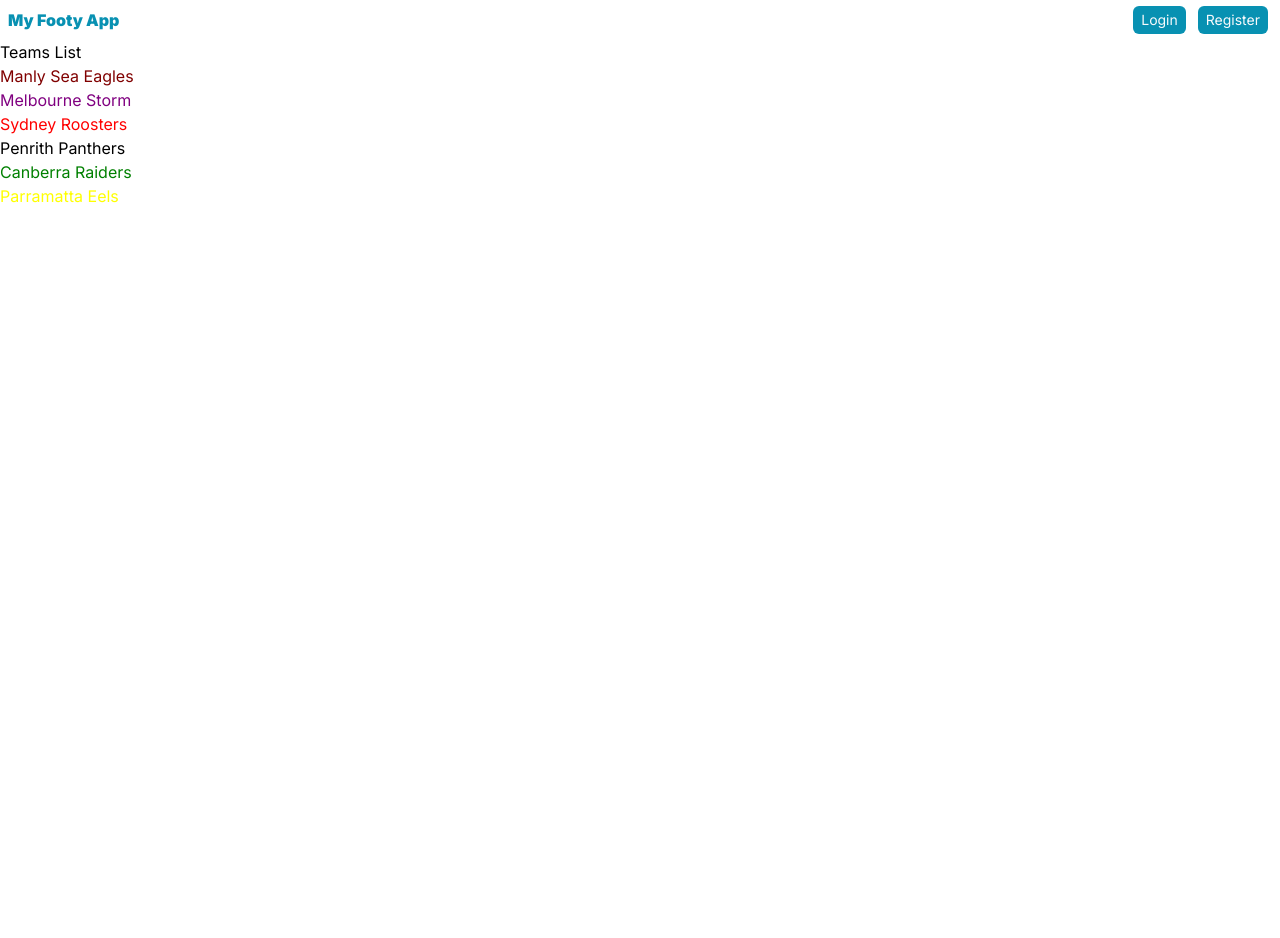
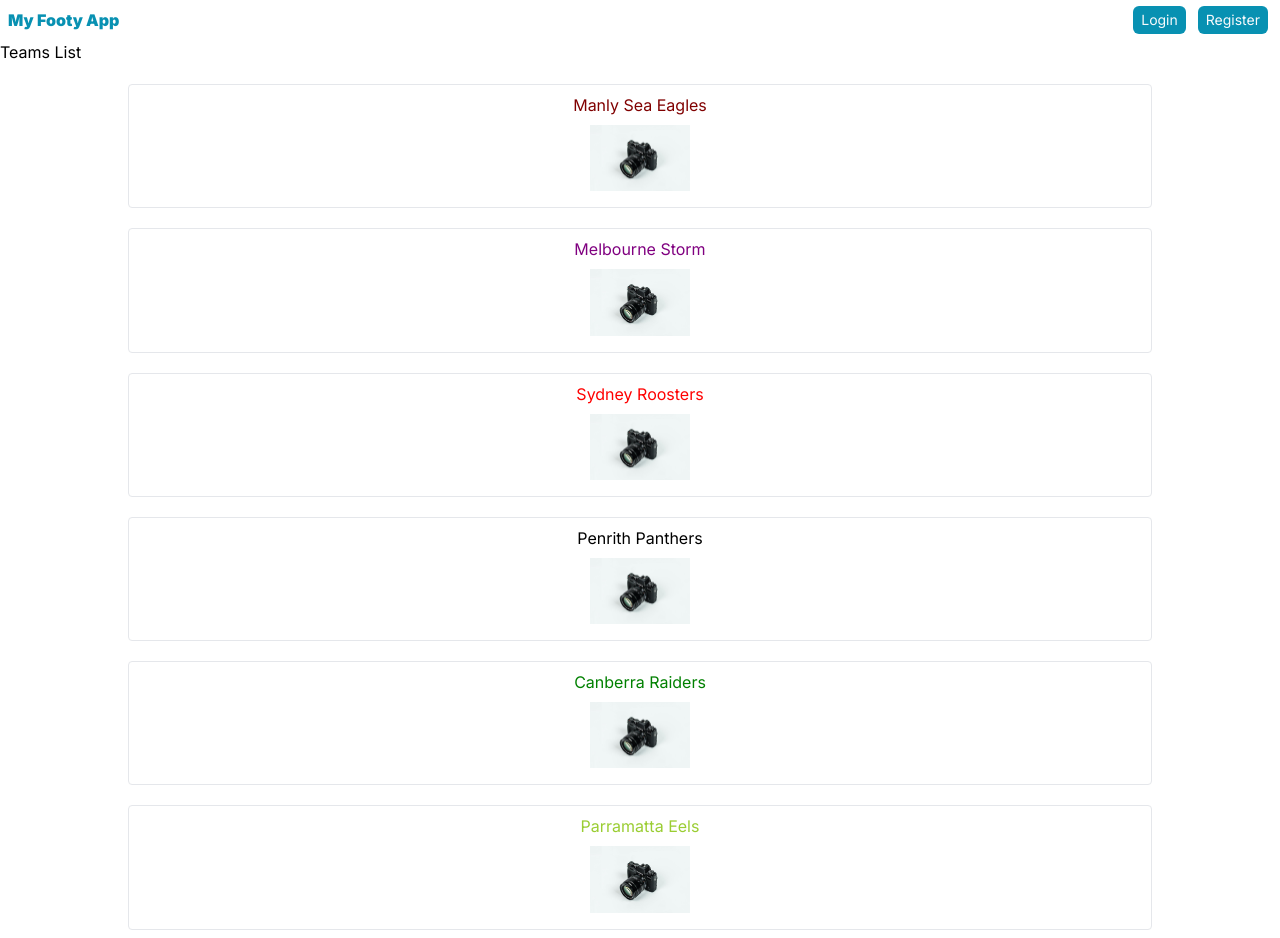
Before and after one commit to JordanWalling/my-footy-app, a Next.js app: page /teams in a window 1280 px wide. Before the commit the page ends 800 px from the top, so only its background shows below. Built offline with nearby package versions, Linux system fonts and the light colour scheme.

Commit message:
Add basic styling for teamsPage and add placeholder image

```diff
--- a/app/teams/page.js
+++ b/app/teams/page.js
@@ -1,14 +1,45 @@
 "use client";
 import Link from "next/link";
+import Image from "next/image";
 
 function TeamsList() {
   const teams = [
-    { id: 1, name: "Manly Sea Eagles", color: "maroon" },
-    { id: 2, name: "Melbourne Storm", color: "purple" },
-    { id: 3, name: "Sydney Roosters", color: "red" },
-    { id: 4, name: "Penrith Panthers", color: "black" },
-    { id: 5, name: "Canberra Raiders", color: "green" },
-    { id: 6, name: "Parramatta Eels", color: "yellow" },
+    {
+      id: 1,
+      name: "Manly Sea Eagles",
+      color: "maroon",
+      image: "/assets/images/camera.jpeg",
+    },
+    {
+      id: 2,
+      name: "Melbourne Storm",
+      color: "purple",
+      image: "/assets/images/camera.jpeg",
+    },
+    {
+      id: 3,
+      name: "Sydney Roosters",
+      color: "red",
+      image: "/assets/images/camera.jpeg",
+    },
+    {
+      id: 4,
+      name: "Penrith Panthers",
+      color: "black",
+      image: "/assets/images/camera.jpeg",
+    },
+    {
+      id: 5,
+      name: "Canberra Raiders",
+      color: "green",
+      image: "/assets/images/camera.jpeg",
+    },
+    {
+      id: 6,
+      name: "Parramatta Eels",
+      color: "yellowgreen",
+      image: "/assets/images/camera.jpeg",
+    },
   ];
   return (
     <div>
@@ -16,13 +47,31 @@
       {/* List all teams */}
       {teams.map((team) => {
         return (
-          <div key={team.id}>
-            <Link href={`/teams/${team.id}`}>
-              <div>
-                <h1 style={{ color: team.color }}>{team.name}</h1>
+          <main key={team.id} className="w-4/5 m-auto mt-5">
+            <div className="p-2 border border-grey-600 rounded mb-2">
+              <div className="">
+                <Link href={`/teams/${team.id}`}>
+                  <div>
+                    <h1
+                      className="text-center pb-2"
+                      style={{ color: team.color }}
+                    >
+                      {team.name}
+                    </h1>
+                    <div className="flex justify-center items-center pb-2">
+                      <Image
+                        src={team.image}
+                        alt={team.name}
+                        width={100}
+                        height={100}
+                        priority
+                      />
+                    </div>
+                  </div>
+                </Link>
               </div>
-            </Link>
-          </div>
+            </div>
+          </main>
         );
       })}
     </div>
```
Also changed, not shown: public/assets/images/camera.jpeg (added).
